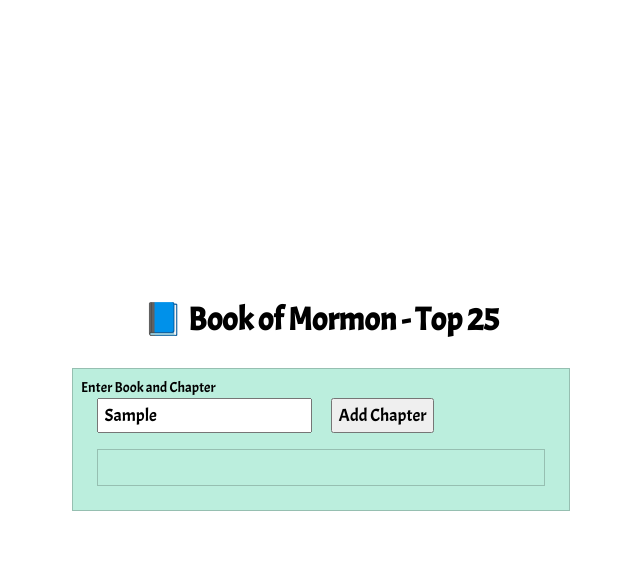
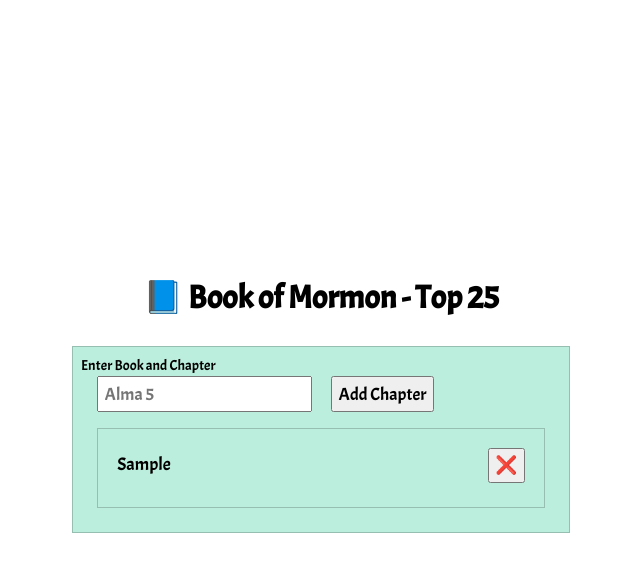
Before and after one commit to tfotr241290/week5_bom, a plain HTML site: page index.html in a window 1280 px wide. Both pictures are taken after typing "Sample" into the empty fields and a click on the button "Add Chapter". Shown: the whole page, without its empty margins (319-959 px from the left). Drawn offline with Linux system fonts and the light colour scheme.

Commit message:
submit website

```diff
--- a/css/styles.css
+++ b/css/styles.css
@@ -38,6 +38,11 @@
 	width: 200px;
 }
 
+input:focus, textarea:focus{
+	background-color: #FF7F50;
+	color: #fff;
+	}
+
 label {
 	font-size: 0.9rem;
 }
--- a/scripts/jscript.js
+++ b/scripts/jscript.js
@@ -0,0 +1,33 @@
+const input = document.querySelector('input')
+const button = document.querySelector('button')
+const list = document.querySelector('ul')
+
+input.focus();
+button.addEventListener('click', () => {
+    const myChapter  = input.value;
+    input.value = '';
+
+    if (myChapter === ""){
+        alert("Please enter a Chapter first");
+        return false;
+    }
+
+    const listChapter = document.createElement('li');
+    const listText = document.createElement('span');
+    const listButton = document.createElement('button');
+
+    listChapter.appendChild(listText);
+    listText.textContent = myChapter;
+    listChapter.appendChild(listButton);
+    listButton.textContent = '❌';
+    listButton.ariaLabel = `Remove ${myChapter}`
+    list.appendChild(listChapter);
+
+    listButton.addEventListener('click', () => {
+        list.removeChild(listChapter);
+        input.focus();
+
+    });
+
+
+});
```
